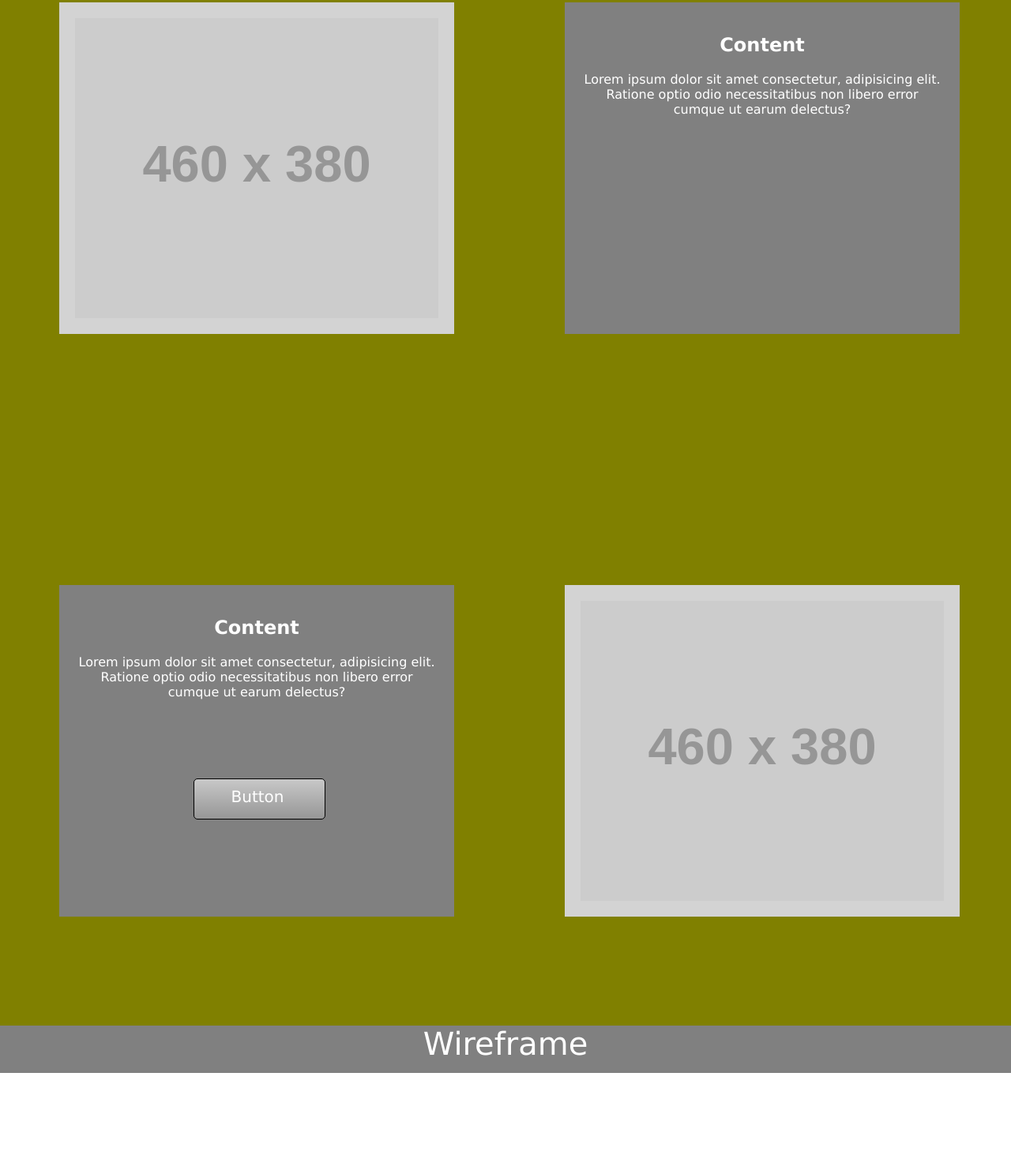
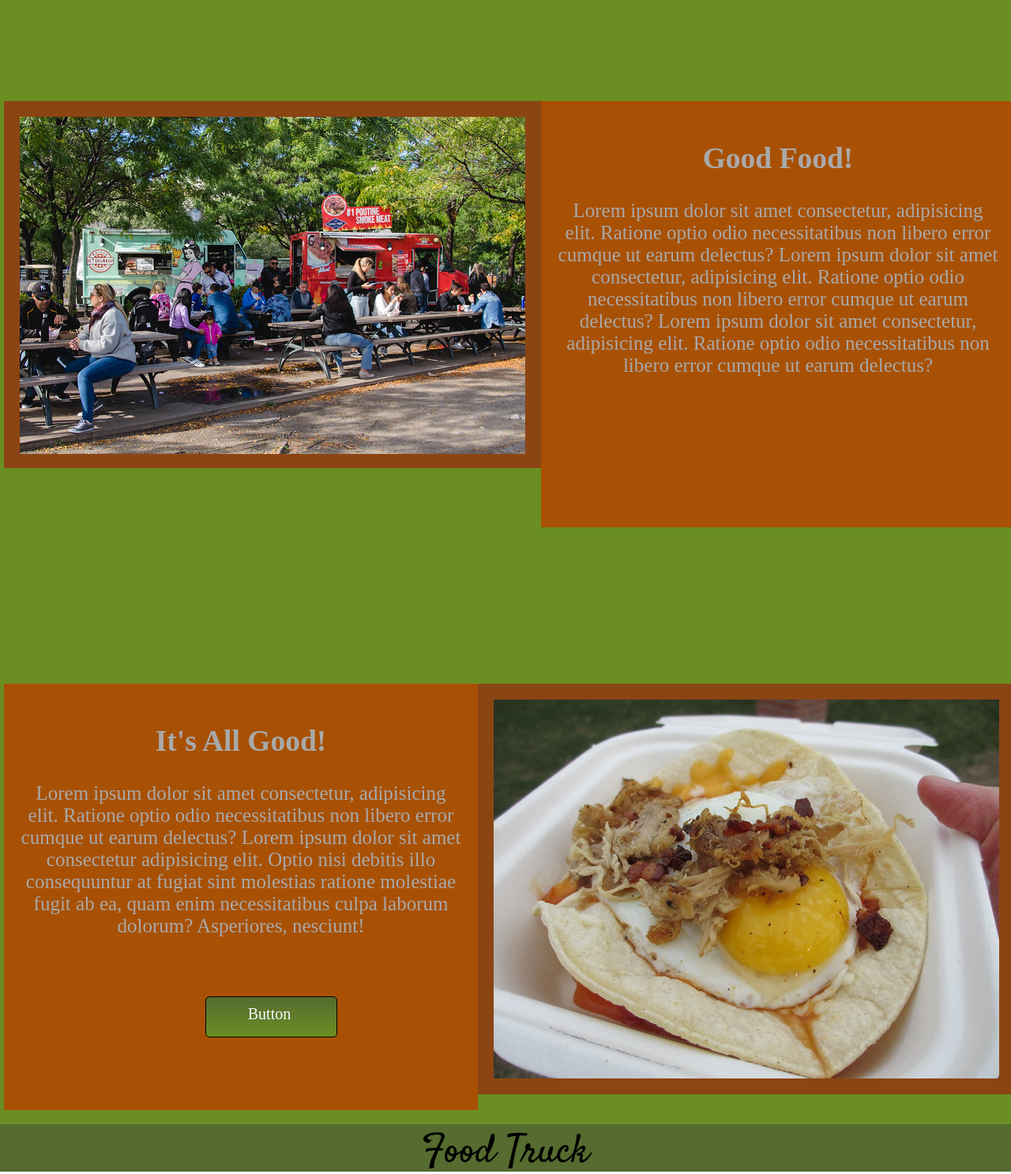
Before and after one commit to RaulSaenzJr/project-wireframe, a plain HTML site: page index.html in a window 1280 px wide. Shown: the part 807-2294 px from the top of the page at 79% size. Before the commit the page ends 2166 px from the top, so only its background shows below. Drawn offline with Linux system fonts and the light colour scheme; placeholder pictures from the web are drawn by us.

Commit message:
Updated HTMl and CSS to enhance links, footer. Added Google Font

```diff
--- a/gallery.css
+++ b/gallery.css
@@ -6,7 +6,7 @@
 	padding-top: 200px;
 	padding-bottom: 225px;
 	justify-content: space-evenly;
-    background: gainsboro;
+    background: olivedrab;
 }
 .child {
 	width: 150px;
--- a/index.html
+++ b/index.html
@@ -1,6 +1,8 @@
 <!DOCTYPE html>
 <html lang="en-US">
     <head>
+        <title>foodtruck.com</title>
+        <link href="https://fonts.googleapis.com/css2?family=Satisfy&display=swap" rel="stylesheet">
         <link rel="stylesheet" href="style.css">
         <script type="text/javascript" src="script.js"></script>
         <meta name="viewport" content="width=device-width, initial-scale=1" />
@@ -28,24 +30,36 @@
         </figure>
     </section>
     <section class="banner">
-        <h1>Wireframe</h1>
+        <h1>Food Truck</h1>
     </section>
     <div id="parent">
-        <div class=" child child1"><img src="http://placehold.it/460x380&text=460x380 Graphic" alt="Picture"/></div>
-        <div class=" child child2"><h2>Content</h2>
+        <div class=" child child1"><img src="picnictable.jpg" alt="People Eating"/></div>
+        <div class=" child child2"><h2>Good Food!</h2>
             <p>Lorem ipsum dolor sit amet consectetur, adipisicing elit.
                 Ratione optio odio necessitatibus non libero error cumque ut
-                earum delectus?</p></div>
+                earum delectus?
+                Lorem ipsum dolor sit amet consectetur, adipisicing elit.
+                Ratione optio odio necessitatibus non libero error cumque ut
+                earum delectus?
+                Lorem ipsum dolor sit amet consectetur, adipisicing elit.
+                Ratione optio odio necessitatibus non libero error cumque ut
+                earum delectus?
+            </p></div>
                 </div>
                 <div id="parent">
-        <div class=" child child3"><h2>Content</h2>
+        <div class=" child child3"><h2>It's All Good!</h2>
             <p>Lorem ipsum dolor sit amet consectetur, adipisicing elit.
             Ratione optio odio necessitatibus non libero error cumque ut
-            earum delectus?</p><div class="button">Button<a href="#"></a></button></div></div>
+            earum delectus? Lorem ipsum dolor sit amet consectetur adipisicing
+            elit. Optio nisi debitis illo consequuntur at fugiat sint molestias
+            ratione molestiae fugit ab ea, quam enim necessitatibus culpa laborum
+            dolorum? Asperiores, nesciunt!</p>
+            <div class="button">Button<a href="#"></a></button></div>
+        </div>
 
-        <div class=" child child4"><img src="http://placehold.it/460x380&text=460x380 Graphic" alt="Picture"/></div>
+        <div class=" child child4"><img src="veggies.jpg" alt="Tacos"/></div>
 
     </div>
-            <footer class="footer"><div class="container2">Wireframe</div></footer>
+            <footer class="footer"><div class="container2">Food Truck</div></footer>
     </body>
 </html>
--- a/style.css
+++ b/style.css
@@ -15,8 +15,8 @@ body {
 }
 
     /*STRUCTURE*/
-header { width: 100%; height: 60px; background-color: olivedrab; padding: 5px 0; }
-.container { width: 940px; height: 98%; background-color:olivedrab; margin: 5px auto; }
+header { width: 100%; height: 60px; background-color: darkolivegreen; padding: 5px 0; }
+.container { width: 940px; height: 98%; background-color: darkolivegreen; margin: 5px auto; font-family: 'Satisfy', cursive; }
     #logo { width: 200px; height: 60px; background-color: olive; float: left; }
     nav { float: left; margin-left: 350px; }
     nav li { display: inline-flex; margin-right: 20px; font-weight: bold; font-size: 23px; }
@@ -25,25 +25,26 @@ header { width: 100%; height: 60px; background-color: olivedrab; padding: 5px 0;
 #carousel { width: 100%; height: 400px; background: url(foodtruck2.png); background-size: 100% 100%; position: relative; padding: 5px 0; margin-bottom: 0px; }
 section#carousel > figure > img { display: none; margin-left: 600px; }
 section#carousel > figure.visible > img { display: block; overflow: hidden; }
-section.banner { width: 100%; height: 140px; background-color: saddlebrown; margin: 0px; padding: 5px 0; }
-section.banner h1 { color: saddlebrown; background-color: olivedrab; font-size: 50px; text-align: center; padding: 0px 0; }
+section.banner { width: 100%; height: 265px; background-color: saddlebrown; margin: 0px; padding: 5px 0; }
+section.banner h1 { font-family: 'Satisfy', cursive; color: black; background-color: darkolivegreen; font-size: 85px; text-align: center; padding: 0px 0; }
 
 
 
 
 
-#parent { display: flex; width: 100%; height: 388px; background-color: olive; padding: 175px 5px; flex-direction: row wrap; }
-.child { width: 460px; height: 380px; background-color: grey; padding: 20px 20px; margin: 5px auto; text-align: center; }
-.child1 { width: 460px; height: 380px; background: lightgrey; float: left; margin-right: 10px 0 0 20px; }
-.child2 .child3 { width: 460px; height: 380px; float: left; margin-left: 20px; background: darkgray; }
-.child4 { width: 460px; height: 380px; background: lightgrey; float: left; margin-left: 10px 0 0 20px; }
-.button { width: 150px; height: 35px; padding: 10px 10px 5px 5px; margin-left: 150px; margin-top: 100px; border: 1px solid black; border-radius: 5px;
-        background: linear-gradient(#c8c8c8, #969696); text-align: center ; align-items: center; font-size: 20px; cursor: pointer; }
+#parent { display: flex; width: 100%; height: 388px; background-color: olivedrab; padding: 175px 5px; flex-direction: row wrap; }
+.child { width: 650px; height: 500px; background-color: rgb(168, 81, 5); padding: 20px 20px; margin: 5px auto; font-family: 'Times New Roman', Times, serif; text-align: center;
+    font-size: 25px; color: darkgrey; }
+.child1 { width: 650px; height: 425px; background: saddlebrown; float: left; margin-right: 10px 0 0 20px; }
+.child2 .child3 { width: 650px; height: 480px; float: left; margin-left: 20px;  }
+.child4 { width: 650px; height: 480px; background: saddlebrown; float: left; margin-left: 10px 0 0 20px; }
+.button { width: 150px; height: 35px; padding: 10px 10px 5px 5px; margin-left: 235px; margin-top: 75px; border: 1px solid black; border-radius: 5px;
+        background: linear-gradient(darkolivegreen, olivedrab); color: ghostwhite; text-align: center ; align-items: center; font-size: 20px; cursor: pointer; }
 .button a {color: ghostwhite; text-decoration: none; }
-.button:hover { background: linear-gradient(#969696, #c8c8c8); }
+.button:hover { background: linear-gradient(olivedrab, darkolivegreen); }
 
 
 
 
-.footer { width: 100%; height: 60px; background-color: dimgrey; text-align: center; font-size: 40px; }
-.container2 { width: 100%; height: 100%; background-color: grey; }
+.footer { width: 100%; height: 60px; background-color: darkolivegreen; text-align: center;  }
+.container2 { width: 100%; height: 100%; background-color: darkolivegreen; font-family: 'Satisfy', cursive; color: black; font-size: 50px; }
```
Also changed, not shown: gallery.html (+7 -5 lines), menu.html (+20 -11 lines), picnictable.jpg (added), veggies.jpg (added).
